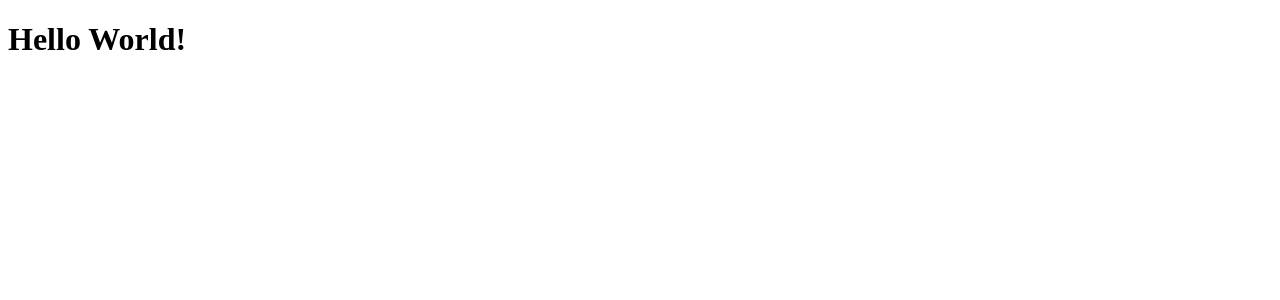
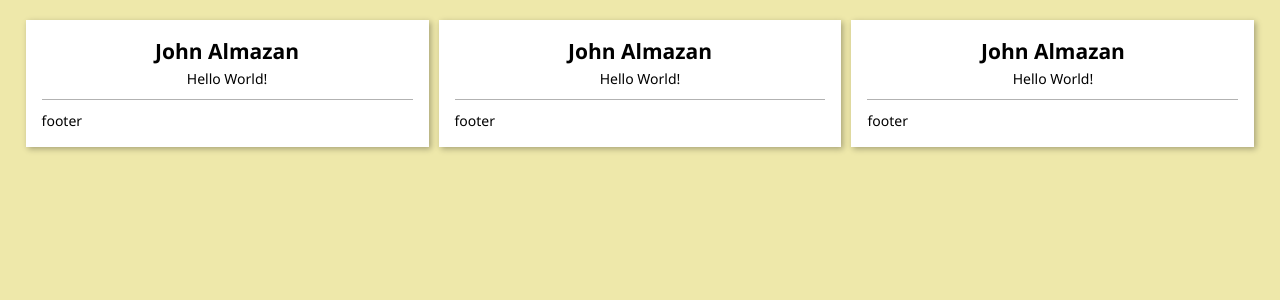
Before and after one commit to almazankaze/mongooseTemplate, a React (Create React App) app in the folder client/: page / in a window 1280 px wide. Shown: the top 300 px of the page. Built offline with nearby package versions, Linux system fonts and the light colour scheme.

Commit message:
added componrents and starter styles for posts

```diff
--- a/client/src/App.js
+++ b/client/src/App.js
@@ -1,9 +1,10 @@
 import React from "react";
+import PostsContainer from "./components/posts/PostsContainer";
 
 const App = () => {
   return (
     <div>
-      <h1>Hello World!</h1>
+      <PostsContainer />
     </div>
   );
 };
--- /dev/null
+++ b/client/src/api/index.js
@@ -0,0 +1,5 @@
+import axios from "axios";
+
+const url = "";
+
+const fetchPosts = () => axios.get(url);
--- /dev/null
+++ b/client/src/components/posts/Post.js
@@ -0,0 +1,17 @@
+import React from "react";
+
+const Post = () => {
+  return (
+    <div class="card">
+      <div class="card-content">
+        <div class="card-text">
+          <h2>John Almazan</h2>
+          <p>Hello World!</p>
+        </div>
+        <div class="card-footer">footer</div>
+      </div>
+    </div>
+  );
+};
+
+export default Post;
--- /dev/null
+++ b/client/src/components/posts/PostsContainer.js
@@ -0,0 +1,17 @@
+import React from "react";
+import Post from "./Post";
+import "./posts.css";
+
+const PostsContainer = () => {
+  return (
+    <div className="cards-container">
+      <div className="cards">
+        <Post />
+        <Post />
+        <Post />
+      </div>
+    </div>
+  );
+};
+
+export default PostsContainer;
--- /dev/null
+++ b/client/src/components/posts/posts.css
@@ -0,0 +1,55 @@
+.cards-container {
+  padding: 20px 2%;
+  background-color: palegoldenrod;
+  min-height: 100vh;
+}
+
+.cards {
+  column-count: 3;
+  gap: 0.625rem;
+}
+
+.card {
+  background: #fff;
+  box-shadow: 2px 2px 6px 0px rgba(0, 0, 0, 0.3);
+  padding: 1rem;
+  margin-bottom: 0.625rem;
+  break-inside: avoid;
+}
+
+.card img {
+  width: 100%;
+  object-fit: cover;
+}
+
+.card .card-content .card-text {
+  line-height: 1.5;
+  text-align: center;
+}
+
+.card .card-content .card-footer {
+  margin-top: 0.625rem;
+  padding-top: 0.625rem;
+  border-top: 1px solid rgba(0, 0, 0, 0.3);
+}
+
+@media (max-width: 1100px) {
+  .cards-container {
+    padding: 20px 8%;
+  }
+}
+
+@media (max-width: 991px) {
+  .cards {
+    column-count: 2;
+  }
+}
+
+@media (max-width: 650px) {
+  .cards-container {
+    padding: 20px;
+  }
+  .cards {
+    column-count: 1;
+  }
+}
--- a/client/src/index.js
+++ b/client/src/index.js
@@ -2,5 +2,6 @@ import React from "react";
 import ReactDOM from "react-dom";
 
 import App from "./App";
+import "./main.css";
 
 ReactDOM.render(<App />, document.getElementById("root"));
--- /dev/null
+++ b/client/src/main.css
@@ -0,0 +1,13 @@
+* {
+  box-sizing: border-box;
+  margin: 0;
+  padding: 0;
+}
+
+body {
+  font-family: "Segoe UI", sans-serif;
+  background-color: #fff;
+  color: #000;
+  font-size: 14px;
+  line-height: 1.5;
+}
```
Also changed, not shown: client/src/components/form/Form.js (added, +11 -0 lines), client/src/components/form/form.css (added).
